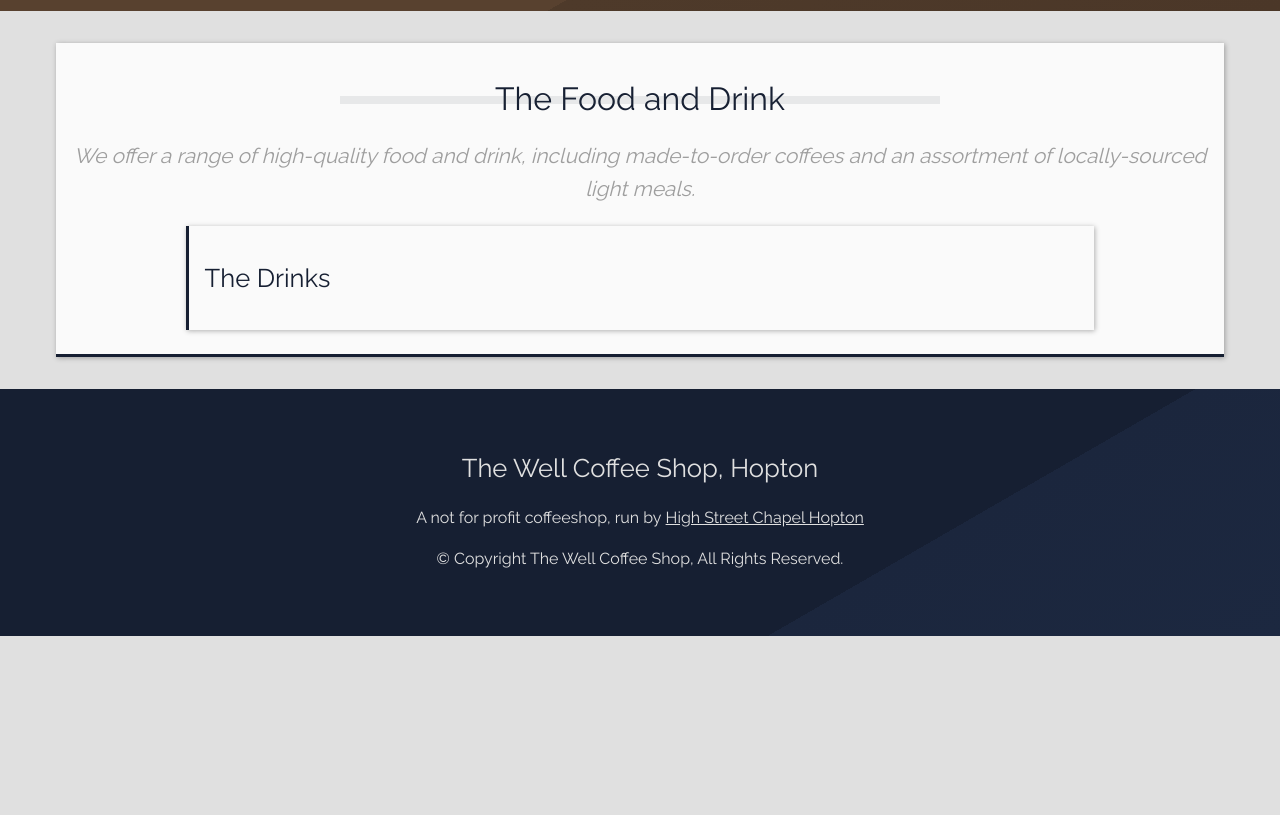
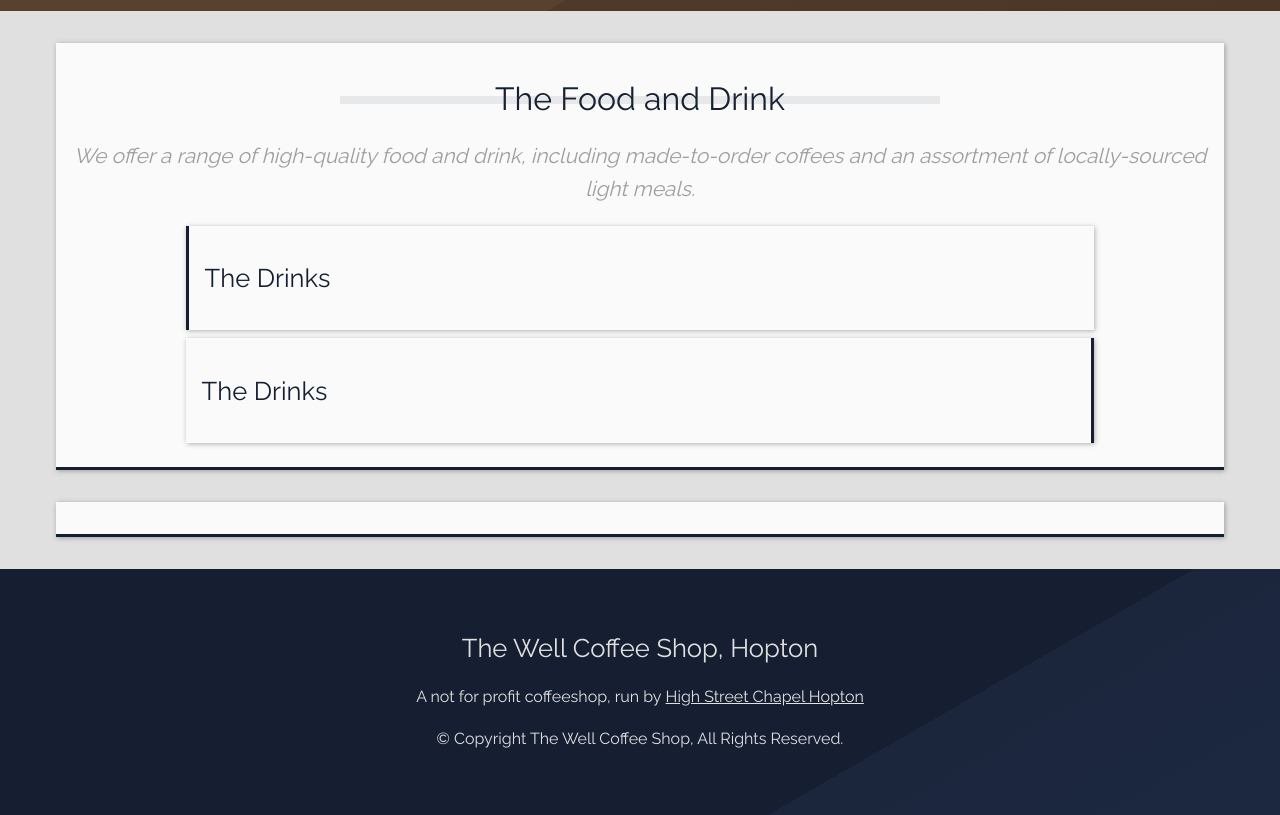
Before and after one commit to MontyD/thewelltheme, a website built with Parcel: page foodanddrink.pug in a window 1280 px wide. Shown: the part 96-911 px from the top of the page. Before the commit the page ends 800 px from the top, so only its background shows below. Built offline with nearby package versions, Linux system fonts and the light colour scheme.

Commit message:
Trivial update to food and drink page

```diff
--- a/foodanddrink.pug
+++ b/foodanddrink.pug
@@ -12,5 +12,10 @@ html
                     | an assortment of locally-sourced light meals.
                 .box.inner.left
                     h2 The Drinks
+                .box.inner.right
+                    h2 The Drinks
+        .container
+            .box.emphasis
+
         include includes/footer.pug
         include includes/scripts.html
--- a/mission.pug
+++ b/mission.pug
@@ -45,6 +45,5 @@ html
                         | It is our prayer that you too will encounter Jesus, the giver of true life and only source of real refreshing.
 
 
-
         include includes/footer.pug
         include includes/scripts.html
```
